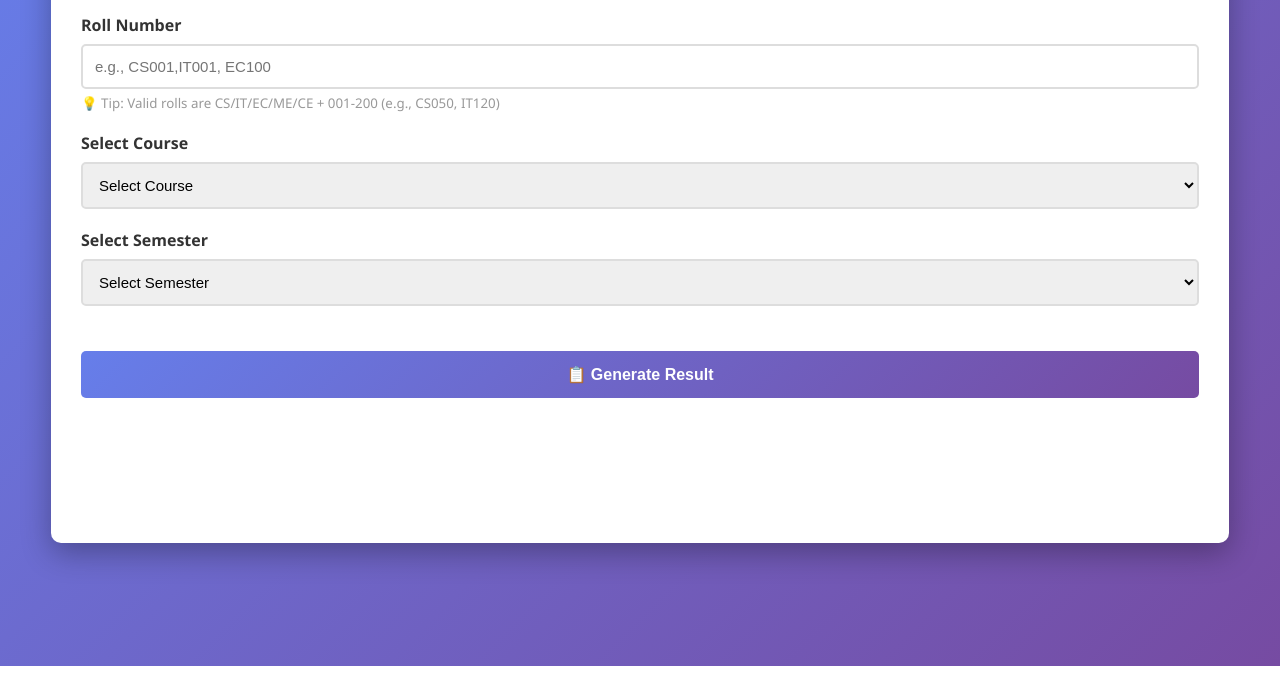
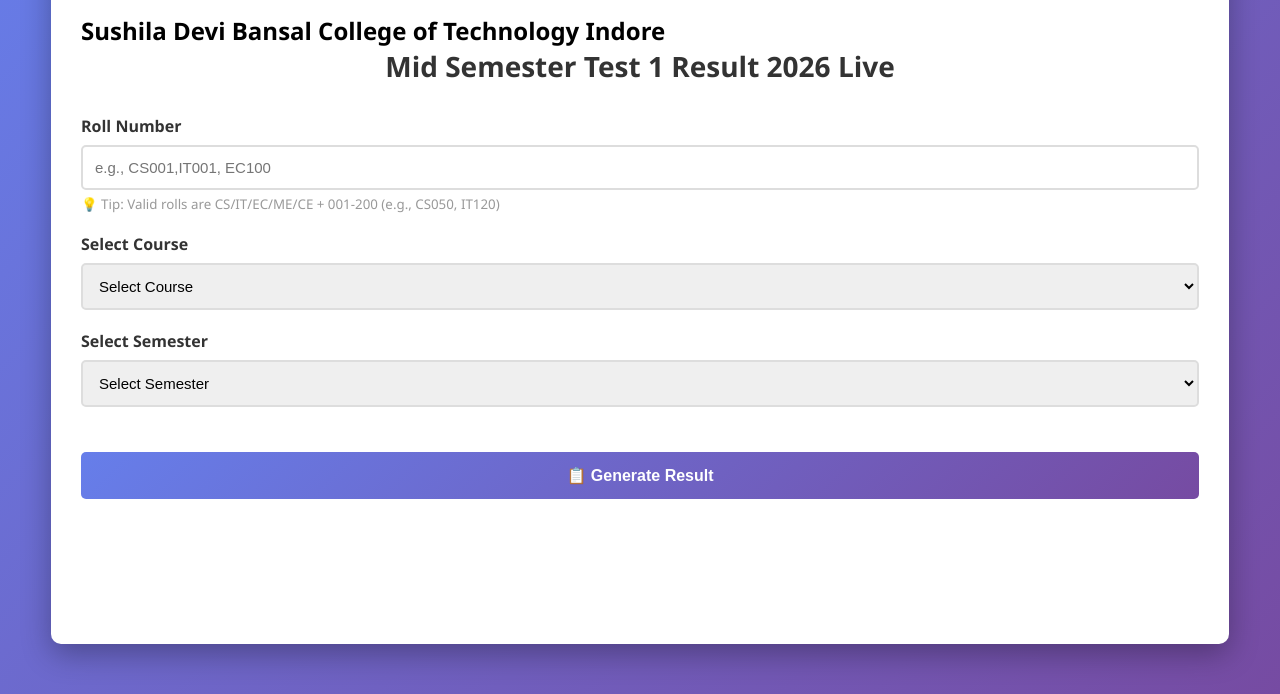
Before and after one commit to darshanchoudhary1012-dev/Marksheet-Generator, a plain HTML site: page index.html in a window 1280 px wide. Shown: the part 134-828 px from the top of the page. Before the commit the page ends 800 px from the top, so only its background shows below. Drawn offline with Linux system fonts and the light colour scheme.

Commit message:
Update index.html

```diff
--- a/index.html
+++ b/index.html
@@ -288,6 +288,9 @@
     <div class="container">
 
         <h1>🎓 College Result Portal</h1>
+<h2>Sushila Devi Bansal College of Technology Indore</h2>
+
+        <h1> Mid Semester Test 1 Result 2026 Live </h1>
 
         <div class="form-group">
             <label>Roll Number</label>
```
